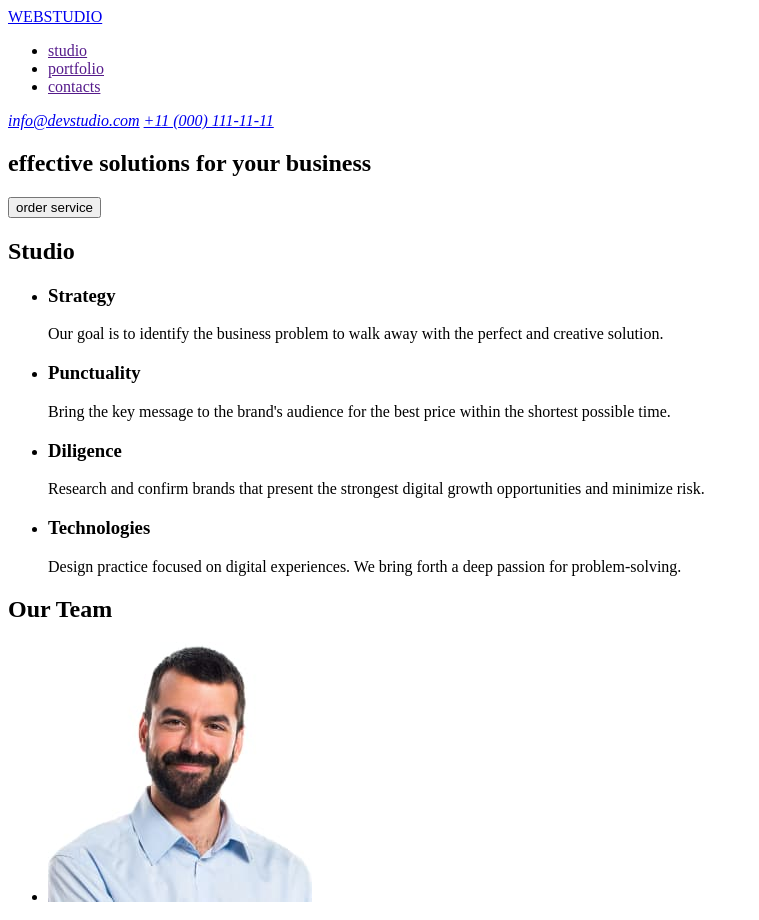
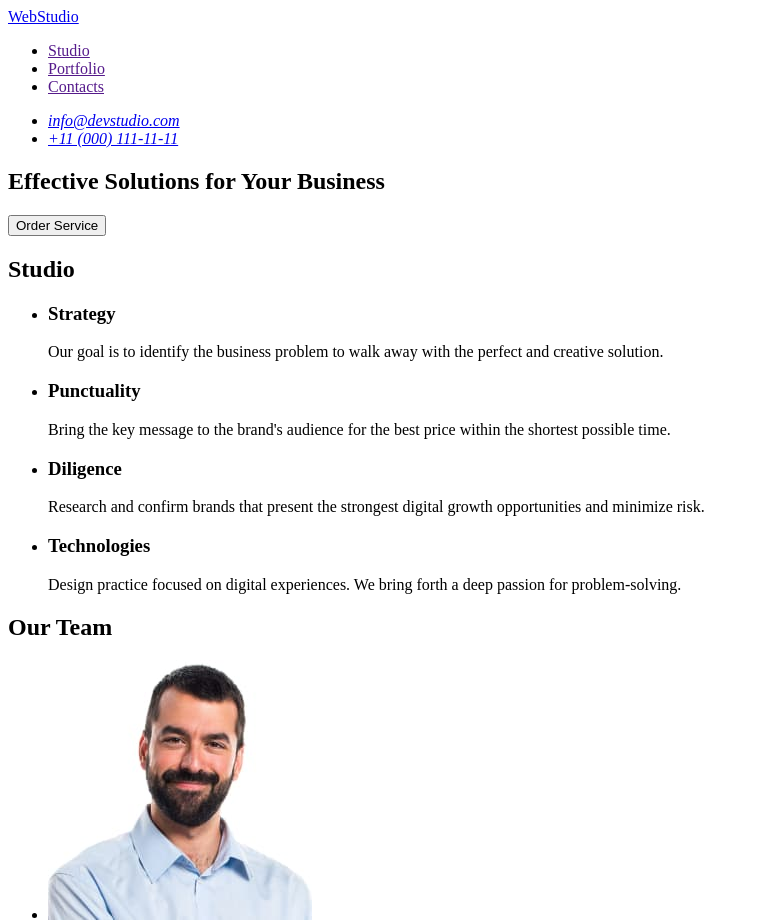
Before and after one commit to Yana485/goit-markup-hw-01, a plain HTML site: page index.html in a window 1280 px wide. Shown: the top 920 px of the page, without its empty margins (0-759 px from the left). Drawn offline with Linux system fonts and the light colour scheme.

Commit message:
Improved version

```diff
--- a/index.html
+++ b/index.html
@@ -8,23 +8,25 @@
   <body>
     <header>
       <nav>
-        <a href="./index.html">WEBSTUDIO</a>
+        <a href="./index.html">WebStudio</a>
         <ul>
-          <li><a href="">studio</a></li>
-          <li><a href="">portfolio</a></li>
-          <li><a href="">contacts</a></li>
+          <li><a href="">Studio</a></li>
+          <li><a href="">Portfolio</a></li>
+          <li><a href="">Contacts</a></li>
         </ul>
       </nav>
       <address>
-        <a href="mailto:info@devstudio.com">info@devstudio.com</a>
-        <a href="tel:+110001111111">+11 (000) 111-11-11</a>
+        <ul>
+          <li><a href="mailto:info@devstudio.com">info@devstudio.com</a></li>
+          <li><a href="tel:+110001111111">+11 (000) 111-11-11</a></li>
+        </ul>
       </address>
     </header>
     <main>
       <!-- HERO IMAGE -->
       <section>
-        <h1>effective solutions for your business</h1>
-        <button type="button">order service</button>
+        <h1>Effective Solutions for Your Business</h1>
+        <button type="button">Order Service</button>
       </section>
       <!-- Section 1 studio -->
       <section>
@@ -102,7 +104,7 @@
     <!-- Footer information -->
     <footer>
       <h2>brief description</h2>
-      <a href="./index.html">WEBSTUDIO</a>
+      <a href="./index.html">WebStudio</a>
       <p>
         Increase the flow of customers and sales for your business with digital
         marketing & growth solutions.
```
